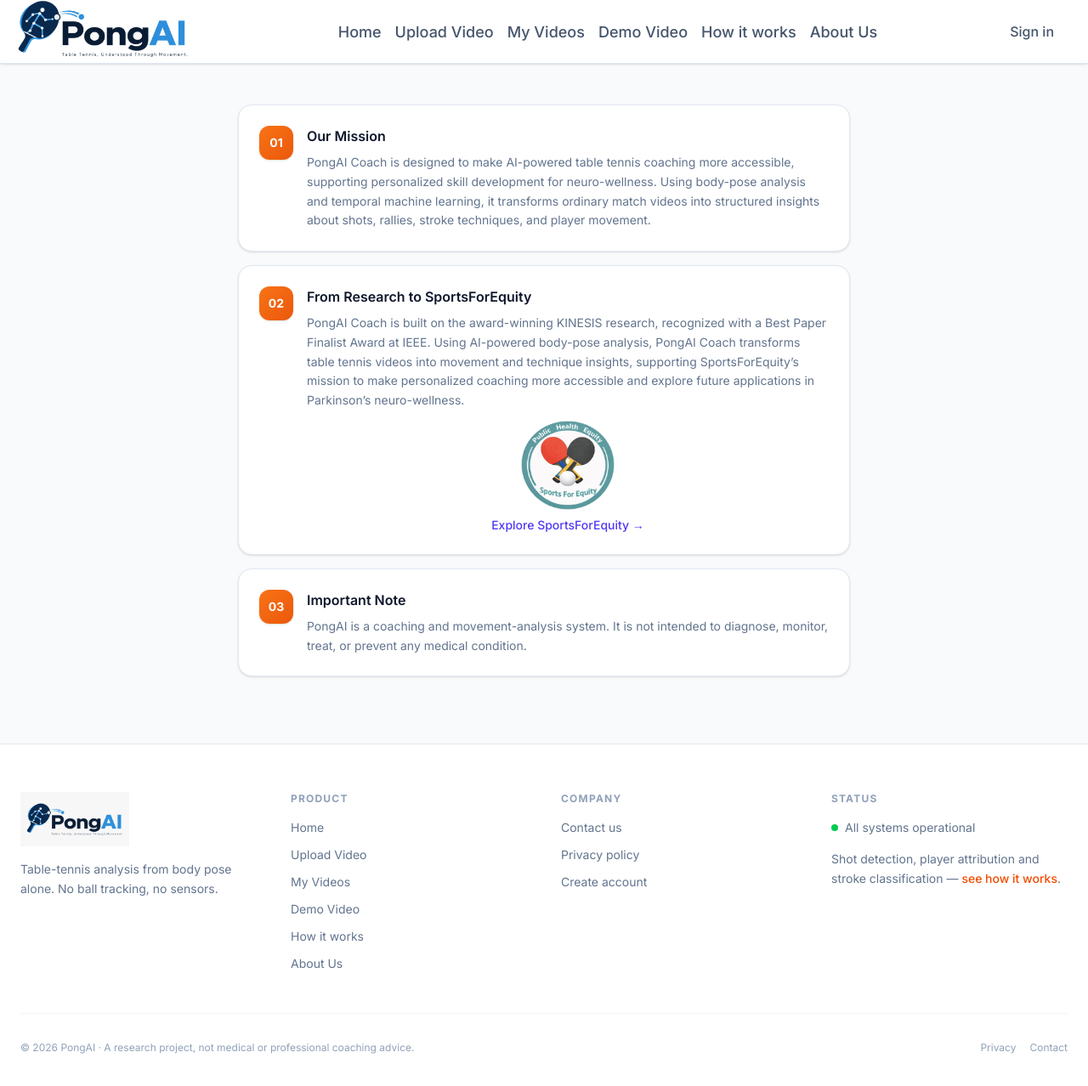
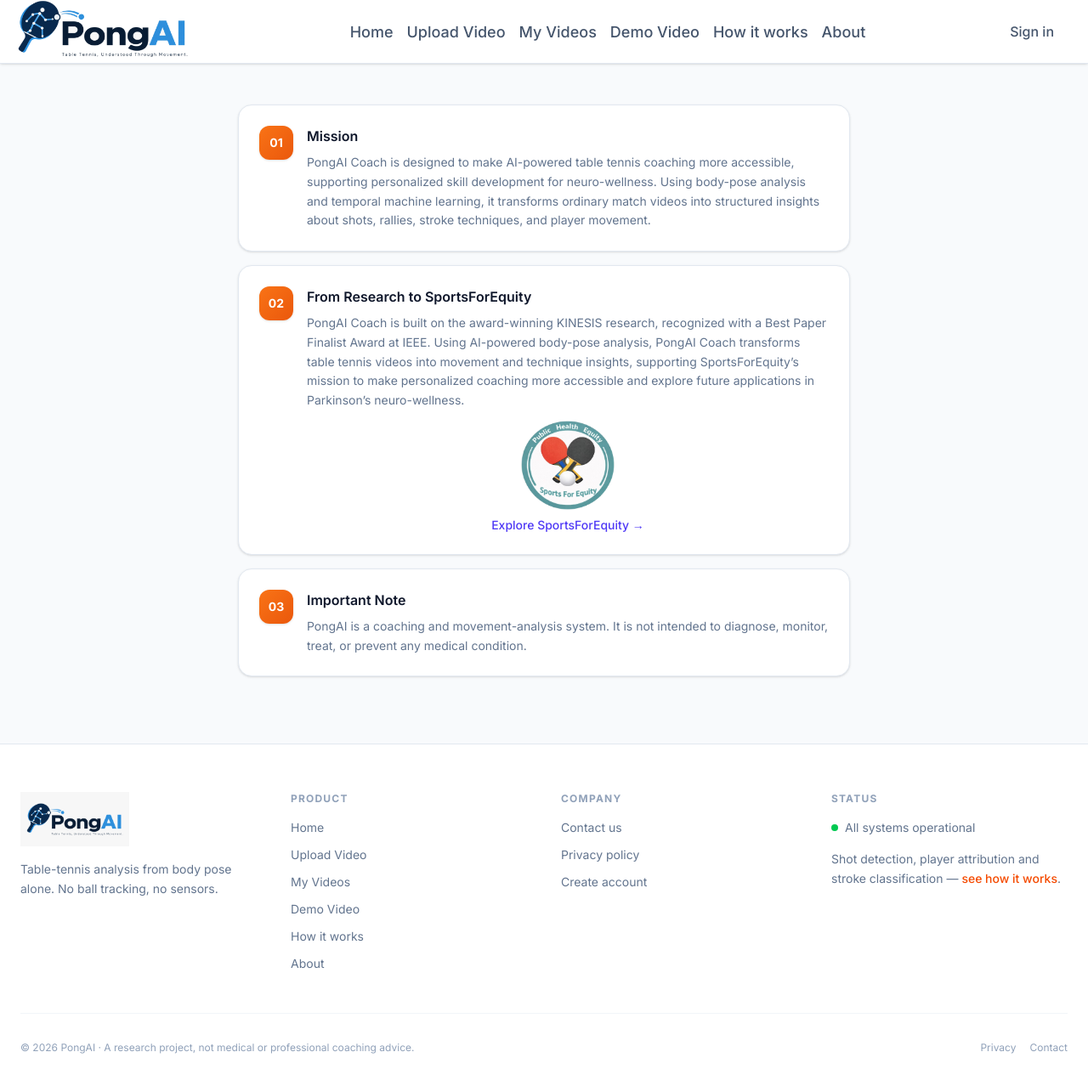
Before and after one commit to ThePhoenix10/PongAICoach, a Next.js app in the folder Frontend/: page /about in a window 1280 px wide. Shown: the top 1278 px of the page at 85% size. Built offline with nearby package versions, Linux system fonts and the light colour scheme.

Commit message:
update the header button About Us to About.

```diff
--- a/Frontend/src/app/about/page.tsx
+++ b/Frontend/src/app/about/page.tsx
@@ -13,7 +13,7 @@
 const SECTIONS: Section[] = [
   {
     icon: "01",
-    h: "Our Mission",
+    h: "Mission",
     p: [
       "PongAI Coach is designed to make AI-powered table tennis coaching more accessible, supporting personalized skill development for neuro-wellness. Using body-pose analysis and temporal machine learning, it transforms ordinary match videos into structured insights about shots, rallies, stroke techniques, and player movement.",
     ],
--- a/Frontend/src/components/site-footer.tsx
+++ b/Frontend/src/components/site-footer.tsx
@@ -57,7 +57,7 @@
                 <Link href="/how-it-works/" className="text-slate-500 hover:text-orange-600 transition-colors">How it works</Link>
               </li>
               <li>
-                <Link href="/about/" className="text-slate-500 hover:text-orange-600 transition-colors">About Us</Link>
+                <Link href="/about/" className="text-slate-500 hover:text-orange-600 transition-colors">About</Link>
               </li>
             </ul>
           </nav>
--- a/Frontend/src/components/site-header.tsx
+++ b/Frontend/src/components/site-header.tsx
@@ -81,7 +81,7 @@
           className={cls}
           onClick={() => setMenuOpen(false)}
         >
-          About Us
+          About
         </Link>
       </>
     );
```
